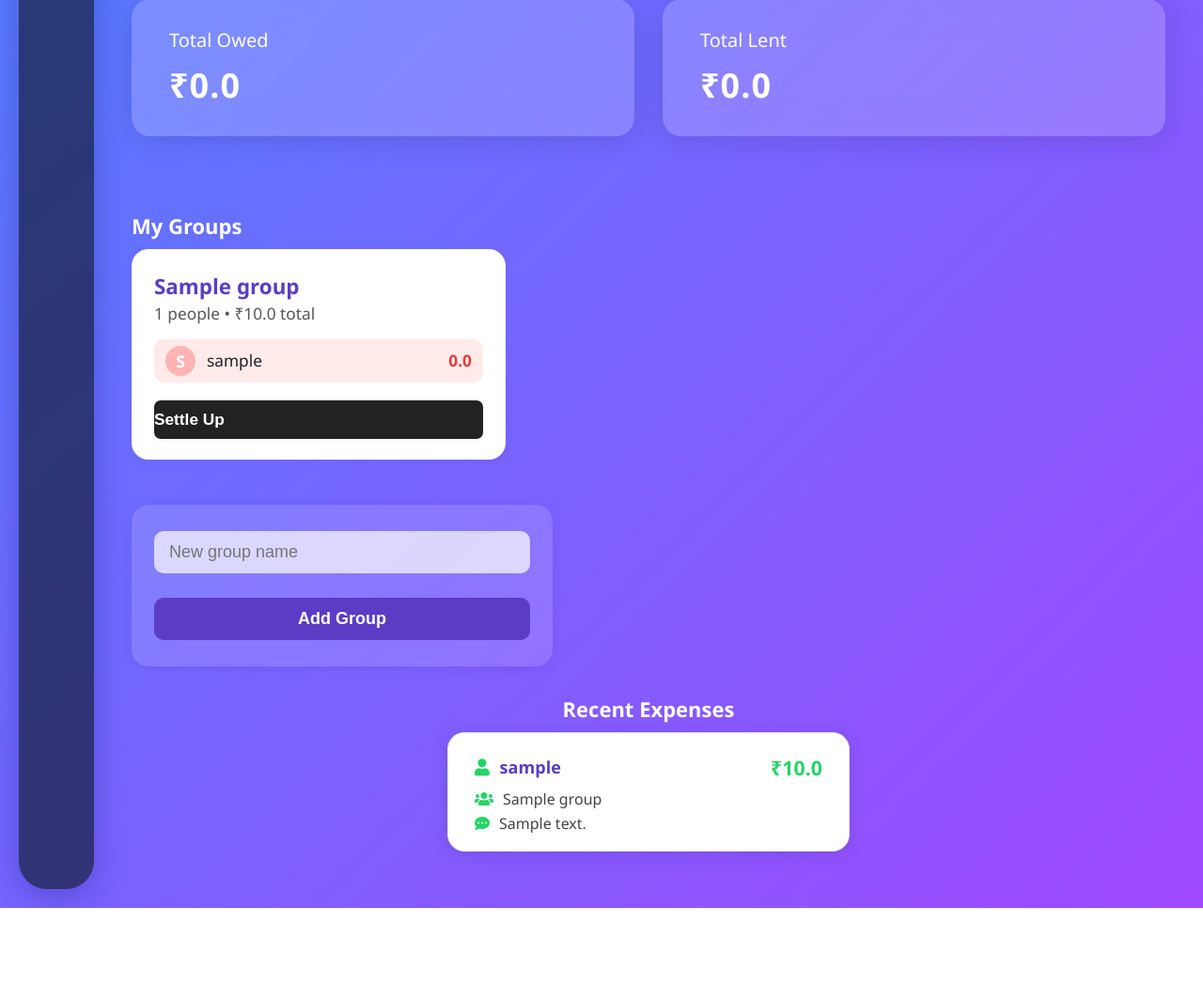
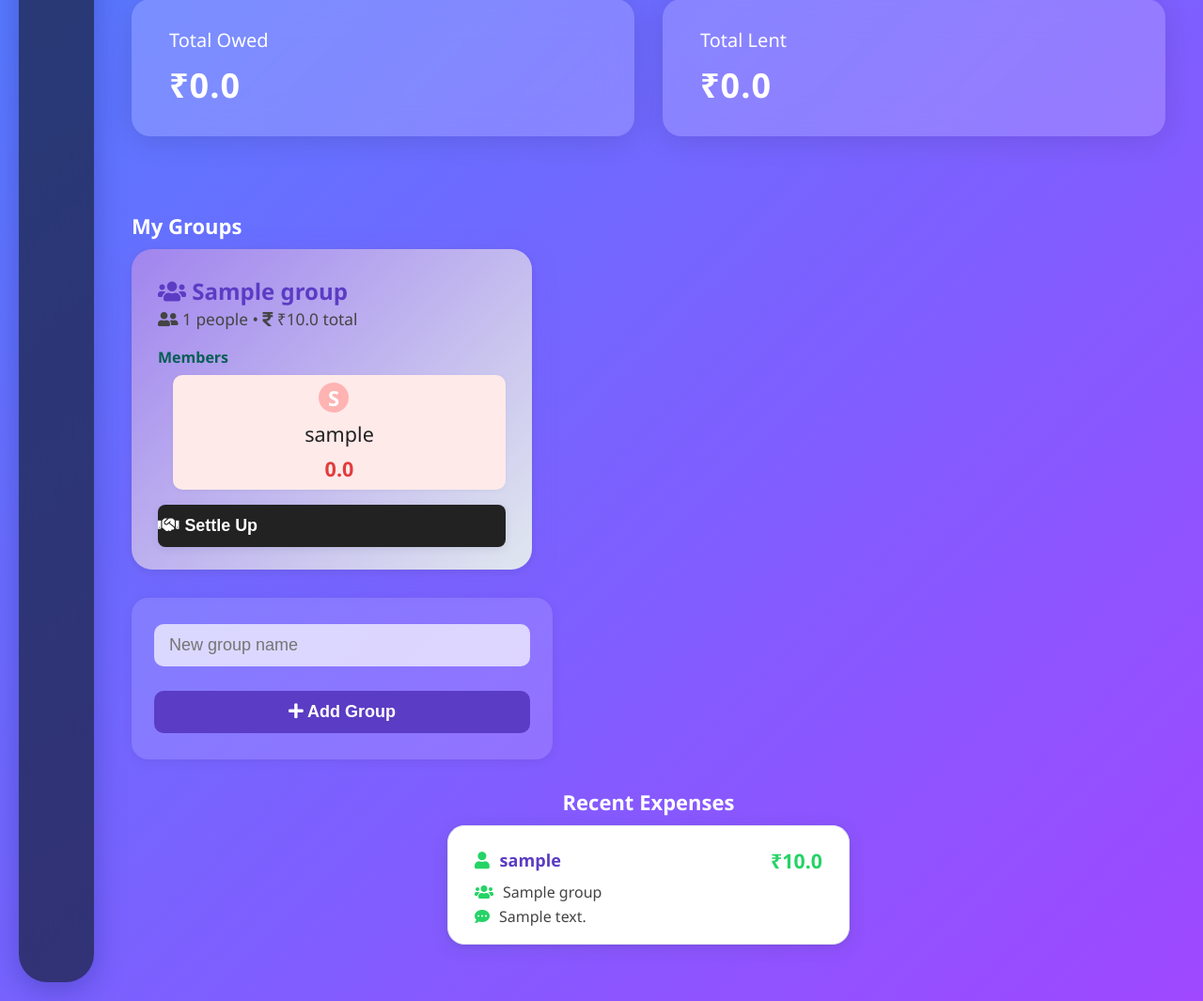
Before and after one commit to niiitiiish/splitease, a FastAPI app: page /dashboard in a window 1280 px wide. Shown: the part 279-1344 px from the top of the page at 94% size. Before the commit the page ends 1245 px from the top, so only its background shows below. Run offline with FastAPI, Linux system fonts and the light colour scheme; the visitor is signed in with stand-in values (Sample User, id 1); tables that the repository leaves empty hold one stand-in row (values such as "Sample post").

Commit message:
Redesign group section in dashboard for a more modern and beautiful UI

```diff
--- a/templates/dashboard.html
+++ b/templates/dashboard.html
@@ -43,28 +43,35 @@
             </div>
             <div class="groups">
                 <h2>My Groups</h2>
-                <div class="groups-list" style="display: flex; flex-wrap: wrap; gap: 20px;">
+                <div class="groups-list">
                     {% for group in groups %}
-                    <div class="group-card" style="background: #fff; border-radius: 18px; box-shadow: 0 2px 8px rgba(120,80,200,0.10); padding: 24px 24px 18px 24px; min-width: 320px; max-width: 350px; flex: 1 1 320px; margin-bottom: 18px;">
-                        <div style="font-size: 1.4em; font-weight: bold; color: #5b3cc4; margin-bottom: 2px;">{{ group.name }}</div>
-                        <div style="color: #555; font-size: 1.08em; margin-bottom: 16px;">{{ group.members|length }} people • ₹{{ group.expenses|map(attribute='amount')|sum|round(2) }} total</div>
-                        <div>
+                    <div class="group-card">
+                        <div class="group-title">
+                            <i class="fas fa-users"></i> {{ group.name }}
+                        </div>
+                        <div class="group-meta">
+                            <i class="fas fa-user-friends"></i> {{ group.members|length }} people &bull; <i class="fas fa-rupee-sign"></i> ₹{{ group.expenses|map(attribute='amount')|sum|round(2) }} total
+                        </div>
+                        <div class="group-members">
+                            <b>Members</b>
+                            <ul>
                             {% set balances = group_balances[group.id] %}
                             {% for member in group.members %}
-                            <div style="display: flex; align-items: center; border-radius: 10px; margin-bottom: 7px; padding: 7px 12px; background: {% if balances[member.username] > 0 %}#eaffea{% else %}#ffeaea{% endif %};">
-                                <div style="width: 32px; height: 32px; border-radius: 50%; background: {% if balances[member.username] > 0 %}#4ee24e{% else %}#ffb3b3{% endif %}; display: flex; align-items: center; justify-content: center; font-weight: bold; color: #fff; font-size: 1.1em; margin-right: 12px;">{{ member.username[0]|upper }}</div>
-                                <div style="flex:1; font-size: 1.08em; color: #222;">{{ member.username }}</div>
-                                <div style="font-weight: bold; font-size: 1.08em; color: {% if balances[member.username] > 0 %}#1ca01c{% else %}#e23c3c{% endif %};">{% if balances[member.username] > 0 %}+{% endif %}{{ balances[member.username]|round(2) }}</div>
-                            </div>
+                                <li class="member-row {% if balances[member.username] > 0 %}positive{% else %}negative{% endif %}">
+                                    <span class="member-initial">{{ member.username[0]|upper }}</span>
+                                    <span class="member-name">{{ member.username }}</span>
+                                    <span class="member-balance {% if balances[member.username] > 0 %}positive{% else %}negative{% endif %}">{% if balances[member.username] > 0 %}+{% endif %}{{ balances[member.username]|round(2) }}</span>
+                                </li>
                             {% endfor %}
+                            </ul>
                         </div>
-                        <button style="width: 100%; margin-top: 12px; background: #222; color: #fff; border: none; border-radius: 7px; padding: 10px 0; font-weight: bold; font-size: 1.08em; cursor: pointer;">Settle Up</button>
+                        <button class="settle-btn"><i class="fas fa-handshake"></i> Settle Up</button>
                     </div>
                     {% endfor %}
                 </div>
-                <form method="post" action="/dashboard/add-group" style="margin-top: 10px;">
+                <form method="post" action="/dashboard/add-group" class="add-group-form">
                     <input type="text" name="group_name" placeholder="New group name" required>
-                    <button type="submit">Add Group</button>
+                    <button type="submit"><i class="fas fa-plus"></i> Add Group</button>
                 </form>
             </div>
             <div class="expenses">
```
